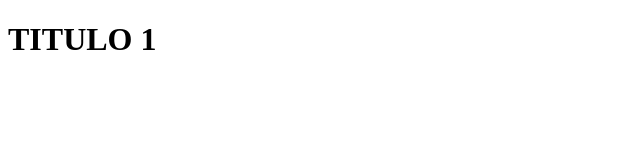
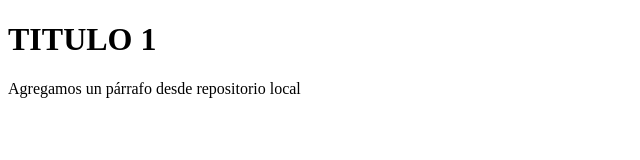
Before and after one commit to EliasSuaP/pruebas0025, a plain HTML site: page index.html in a window 1280 px wide. Shown: the whole page, without its empty margins (0-640 px from the left). Drawn offline with Linux system fonts and the light colour scheme.

Commit message:
agregar un párrafo

```diff
--- a/index.html
+++ b/index.html
@@ -9,5 +9,6 @@
 </head>
 <body>
     <h1>TITULO 1</h1>
+    <p>Agregamos un párrafo desde repositorio local</p>
 </body>
 </html>
```
